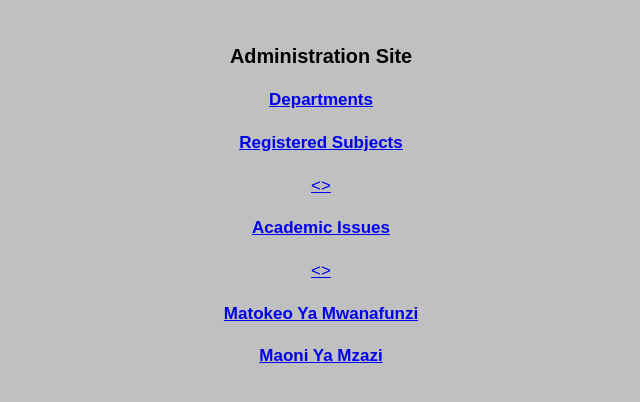
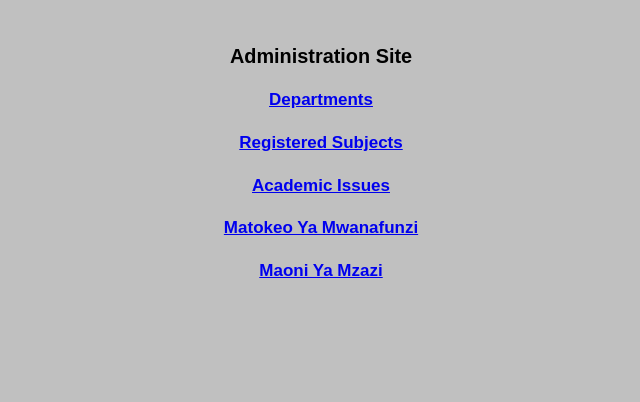
Before and after one commit to MSG554/Report, a plain HTML site: page left.html in a window 1280 px wide. Shown: the whole page, without its empty margins (319-959 px from the left). Drawn offline with Linux system fonts and the light colour scheme.

Commit message:
Update left.html

```diff
--- a/left.html
+++ b/left.html
@@ -12,8 +12,8 @@ padding:20px; text-align:center;background-color:#c0c0c0;font-size:17px;}
 <h3>Administration Site</h3>
 <a href="department.html" target="_blank"><h4>Departments</h4></a>
 <a href="subjects.html"><h4>Registered Subjects</h4></a>
-<a href="academic.html"target="_blank"><><h4>Academic Issues</h4></a>
-<a href="results.html" target="_blank"><><h4>Matokeo Ya Mwanafunzi</h4></a>
+<a href="academic.html"target="_blank"><h4>Academic Issues</h4></a>
+<a href="results.html" target="_blank"><h4>Matokeo Ya Mwanafunzi</h4></a>
 <a href="parent-comment.html" target="_blank"><h4>Maoni Ya Mzazi</h4></a>
 
 </div>
```
